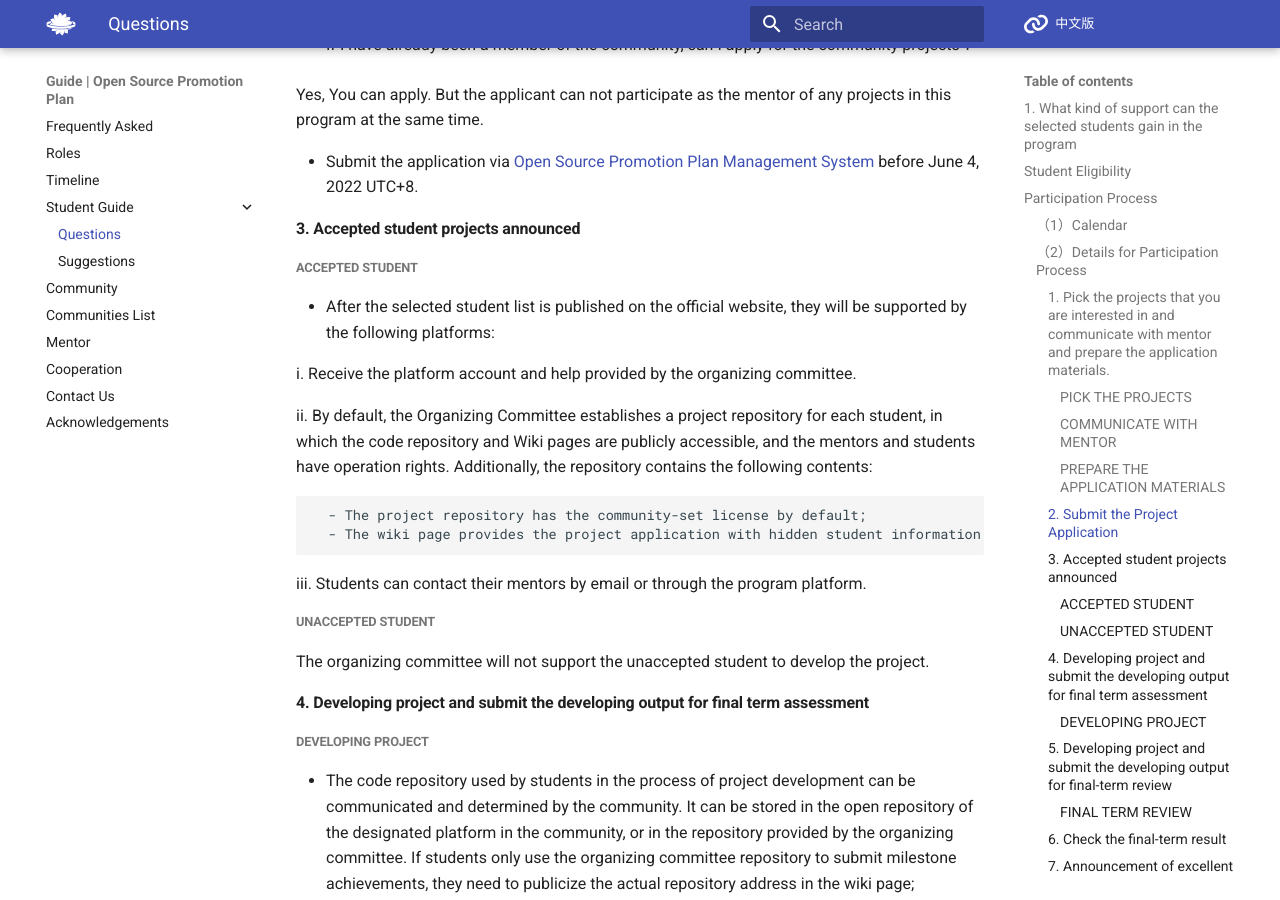
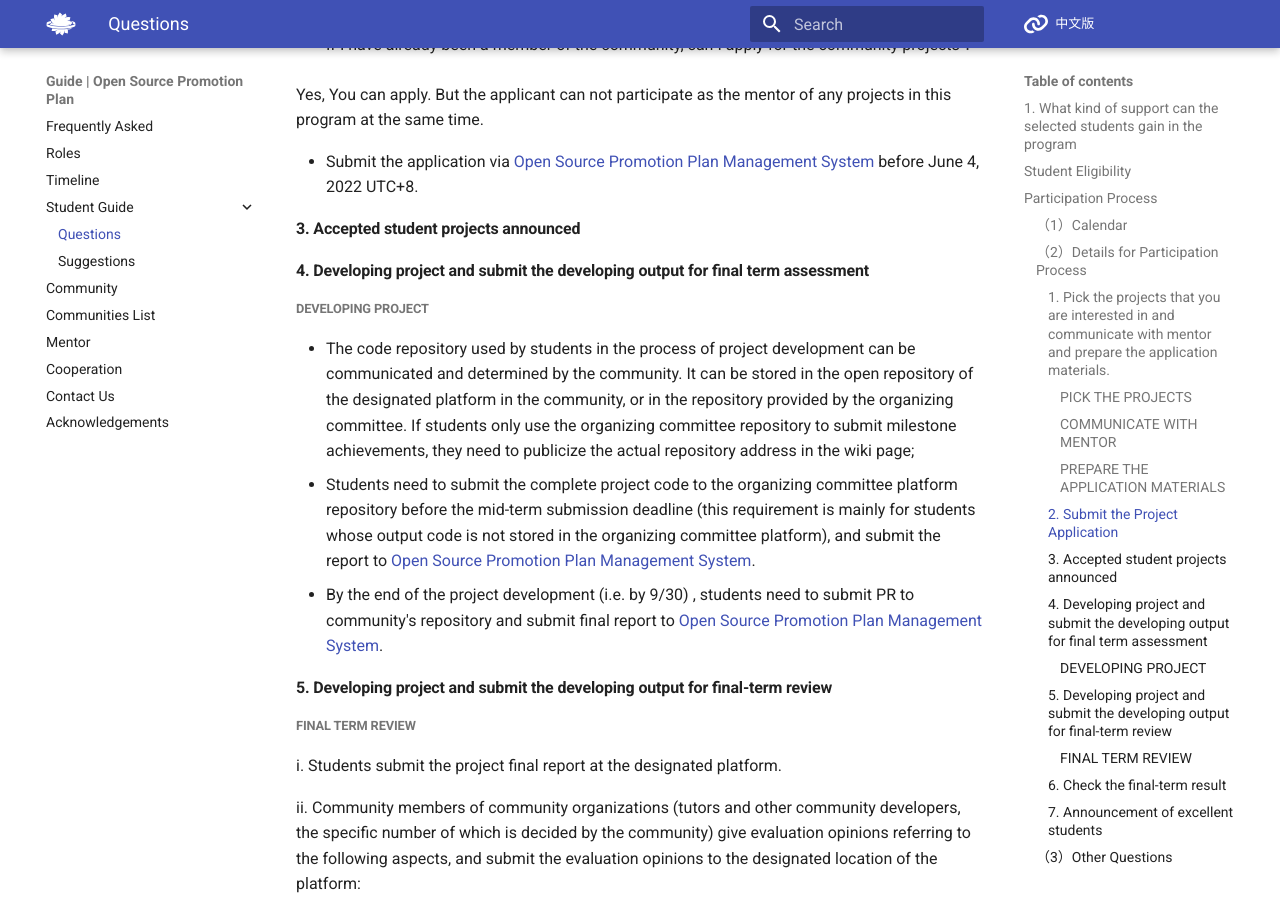
Before and after one commit to summer-ospp/help-en, an MkDocs documentation site: the page built from docs/student.md, in a window 1280 px wide and 900 px high, scrolled down 2737 px. Built offline with MkDocs 1.6.1 and Material for MkDocs 9.7.7, drawn with Linux system fonts in a browser that asks for light colours; comment, search, counter and statistics services are not loaded.

Commit message:
Update student.md

```diff
--- a/docs/student.md
+++ b/docs/student.md
@@ -89,23 +89,6 @@ Project-Application-Template.pdf ) and prepare the relevant materials according
 
 
 #### 3. Accepted student projects announced
-
-##### ACCEPTED STUDENT
-
-- After the selected student list is published on the official website, they will be supported by the following platforms:
-
-  i. Receive the platform account and help provided by the organizing committee.
-
-  ii. By default, the Organizing Committee establishes a project repository for each student, in which the code repository and Wiki pages are publicly accessible, and the mentors and students have operation rights. Additionally, the repository contains the following contents:
-
-      - The project repository has the community-set license by default;
-      - The wiki page provides the project application with hidden student information by default.
-
-  iii. Students can contact their mentors by email or through the program platform.
-
-##### UNACCEPTED STUDENT
-
-The organizing committee will not support the unaccepted student to develop the project.
 
 
 
```
